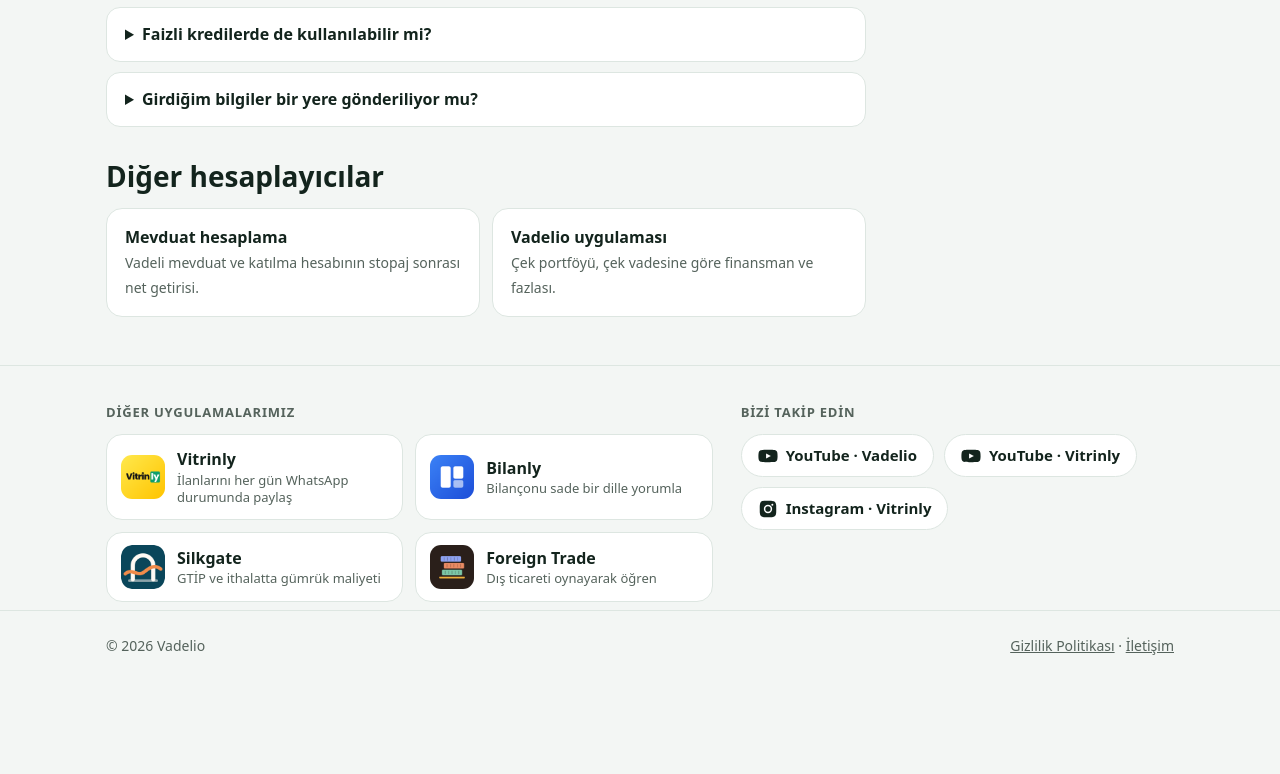
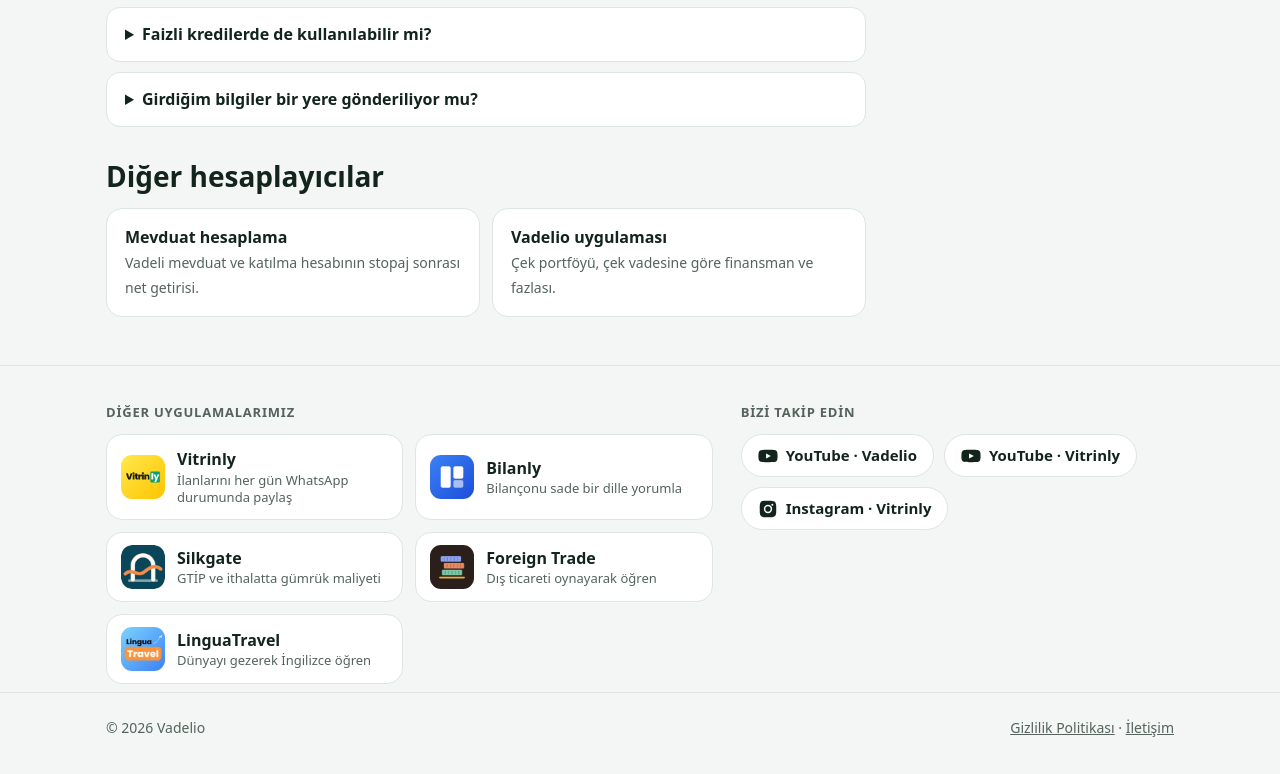
Before and after one commit to mahsunse-maker/vadelio-site, a plain HTML site: page public/kredi-hesaplama/index.html in a window 1280 px wide. Shown: the part 2780-3554 px from the top of the page. Before the commit the page ends 3472 px from the top, so only its background shows below. Drawn offline with Linux system fonts and the light colour scheme; no server answers.

Commit message:
Diğer uygulamalarımız: LinguaTravel eklendi
Co-Authored-By: Claude Opus 5.5 <noreply@anthropic.com>

```diff
--- a/public/kredi-hesaplama/index.html
+++ b/public/kredi-hesaplama/index.html
@@ -171,6 +171,7 @@
         <a class="app" href="https://bilanly.app/" target="_blank" rel="noopener"><img src="/apps/bilanly.png" alt="" width="44" height="44"><div><b>Bilanly</b><span>Bilançonu sade bir dille yorumla</span></div></a>
         <a class="app" href="https://silkgate.app/" target="_blank" rel="noopener"><img src="/apps/silkgate.png" alt="" width="44" height="44"><div><b>Silkgate</b><span>GTİP ve ithalatta gümrük maliyeti</span></div></a>
         <a class="app" href="https://foreigntrade.app/" target="_blank" rel="noopener"><img src="/apps/foreigntrade.png" alt="" width="44" height="44"><div><b>Foreign Trade</b><span>Dış ticareti oynayarak öğren</span></div></a>
+        <a class="app" href="https://linguatravel.app/" target="_blank" rel="noopener"><img src="/apps/linguatravel.png" alt="" width="44" height="44"><div><b>LinguaTravel</b><span>Dünyayı gezerek İngilizce öğren</span></div></a>
       </div>
     </div>
     <div>
```
Also changed, not shown: public/index.html (+1 -0 lines), public/mevduat-hesaplama/index.html (+1 -0 lines), public/apps/linguatravel.png (added).
